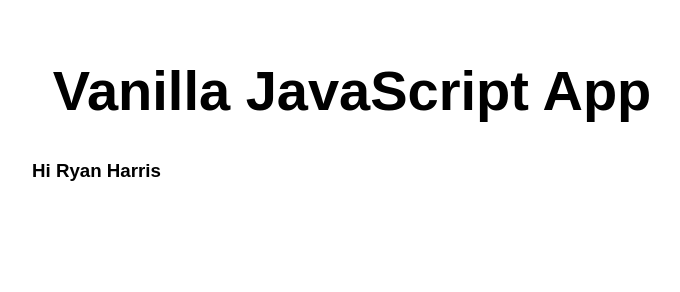
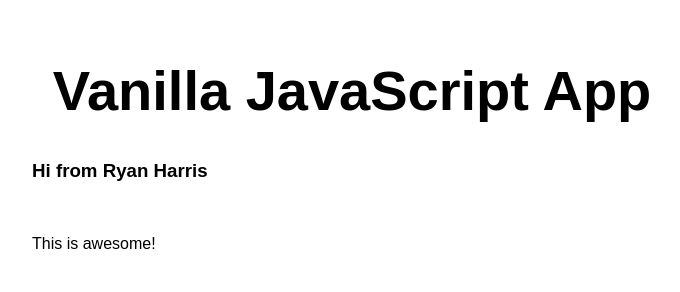
Before and after one commit to adj138/ryanharris202310wdx, a website: page src/index.html in a window 1280 px wide. Shown: the whole page, without its empty margins (288-968 px from the left). Drawn offline with Linux system fonts and the light colour scheme.

Commit message:
Update index.html

```diff
--- a/src/index.html
+++ b/src/index.html
@@ -11,7 +11,9 @@
 <body>
   <main>
     <h1>Vanilla JavaScript App</h1>
-    <h3>Hi Ryan Harris</h3>
+    <h3>Hi from Ryan Harris</h3>
+    <br>
+    <p>This is awesome!</p>
   </main>
 </body>
 
```
